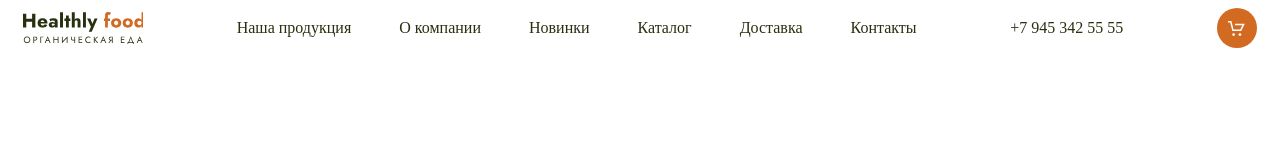
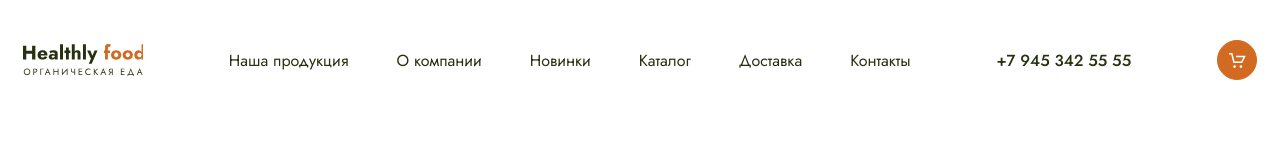
Before and after one commit to permanent0learner/Module02-Shop, a website built with webpack: page src/index.html in a window 1280 px wide. Built offline with nearby package versions, Linux system fonts and the light colour scheme.

Commit message:
change header

```diff
--- a/src/index.html
+++ b/src/index.html
@@ -33,7 +33,7 @@
                 </ul>
             </nav>
             <a href="tel:+79453425555" class="header__tel">+7 945 342 55 55</a>
-            <a href="#" class="header__cart"></a>
+            <button href="#" class="header__cart"></button>
                 <span class="header__counter">0</span>
         </header>
     </div>
--- a/src/styles/main.scss
+++ b/src/styles/main.scss
@@ -1,6 +1,20 @@
-$text: #27300f;
+@import url('https://fonts.googleapis.com/css2?family=Cormorant:ital,wght@0,700;1,700&family=Jost:wght@400;500&display=swap');
+
+$green: #27300f;
 $orange: #d26a22;
 $white: #fff;
+
+$font-cormorant: 'Cormorant', serif;
+$font-jost: 'Jost', serif;
+
+html {
+    font-size: 10px;
+}
+
+body {
+    font-size: 1.6rem;
+    font-family: $font-jost;
+}
 
 .header {
     max-width: 1440px;
@@ -10,24 +24,26 @@ $white: #fff;
     display: flex;
     justify-content: space-between;
     align-items: center;
+    margin-top: 4rem;
     &__nav {
        display: flex;
        list-style-type: none;
        margin: 0;
        padding-left: 0;
-       gap: 48px;
+       gap: 4.8rem;
     }
     &__link {
-        font-size: 16px;
-        color: $text;
+        font-size: 1.6rem;
+        color: $green;
         text-decoration: none;
         &:hover {
             color: $orange;
         }
     }
     &__tel {
-        font-size: 16px;
-        color: $text;
+        font-size: 1.6rem;
+        font-weight: 500;
+        color: $green;
         text-decoration: none;
         &:hover {
             color: $orange;
@@ -35,22 +51,27 @@ $white: #fff;
     }
     &__cart {
         display: block;
-        width: 40px;
-        height: 40px;
+        width: 4rem;
+        height: 4rem;
         background-color: $orange;
         border-radius: 100%;
+        border: 1px solid $orange;
         background-image: url(../images/cart.svg);
-        background-size: 17px 15px;
+        background-size: 1.7rem 1.5rem;
         background-repeat: no-repeat;
         background-position: center center;
         position: relative;
+        &:hover {
+            background-color: $green;
+            border: 1px solid $green;
+        }
     }
     &__counter {
-        font-size: 8px;
+        font-size: .8rem;
         color: $white;
         position: absolute;
-        right: 90px;
-        top: 12px;
+        right: 9rem;
+        top: 1.2rem;
     }
 }
 .logo {
@@ -58,6 +79,6 @@ $white: #fff;
     background-repeat: no-repeat;
     background-size: cover;
     display: block;
-    width: 120px;
-    height: 32px;
+    width: 12rem;
+    height: 3.2rem;
 }
```
Also changed, not shown: dist/index.html, dist/styles/main.css.
